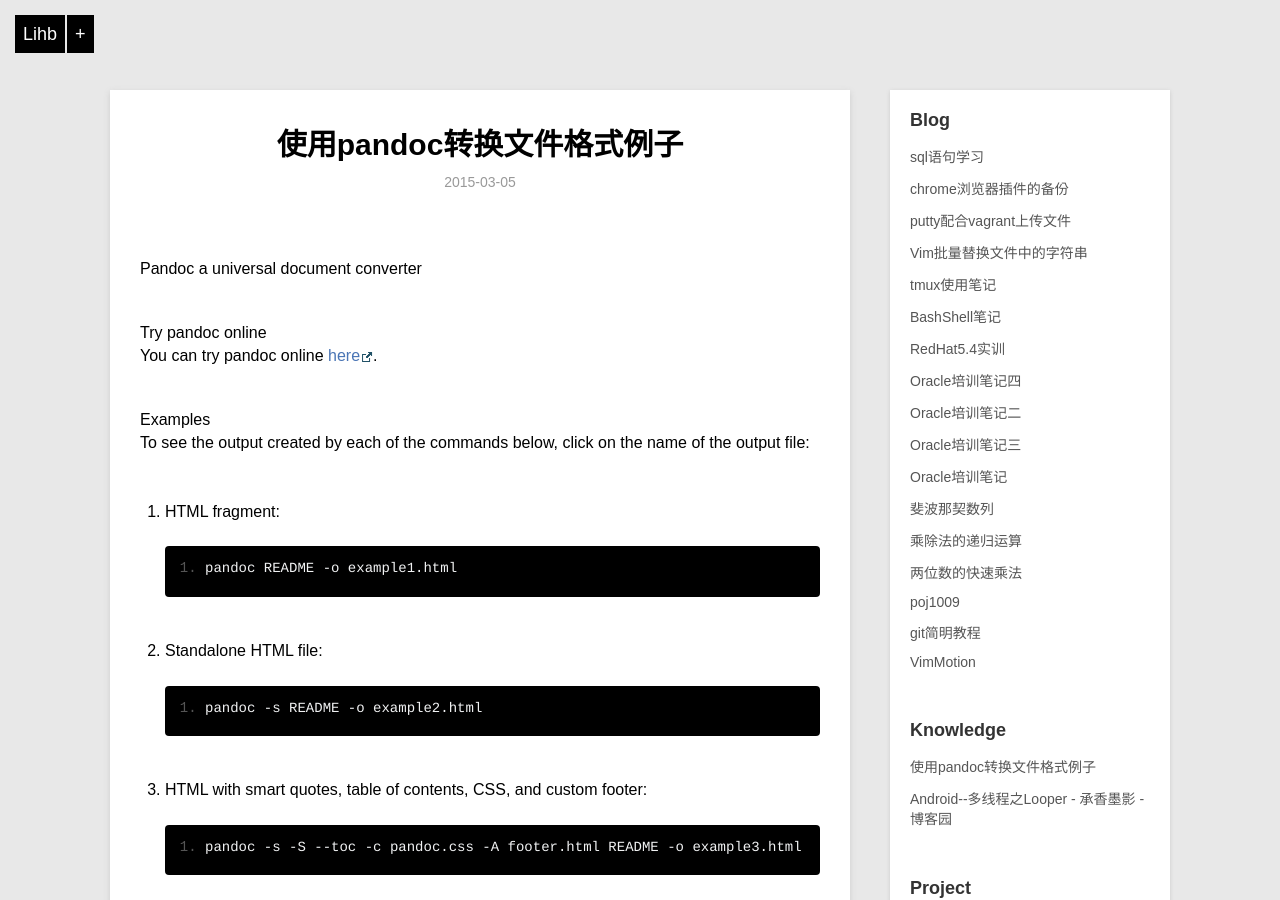
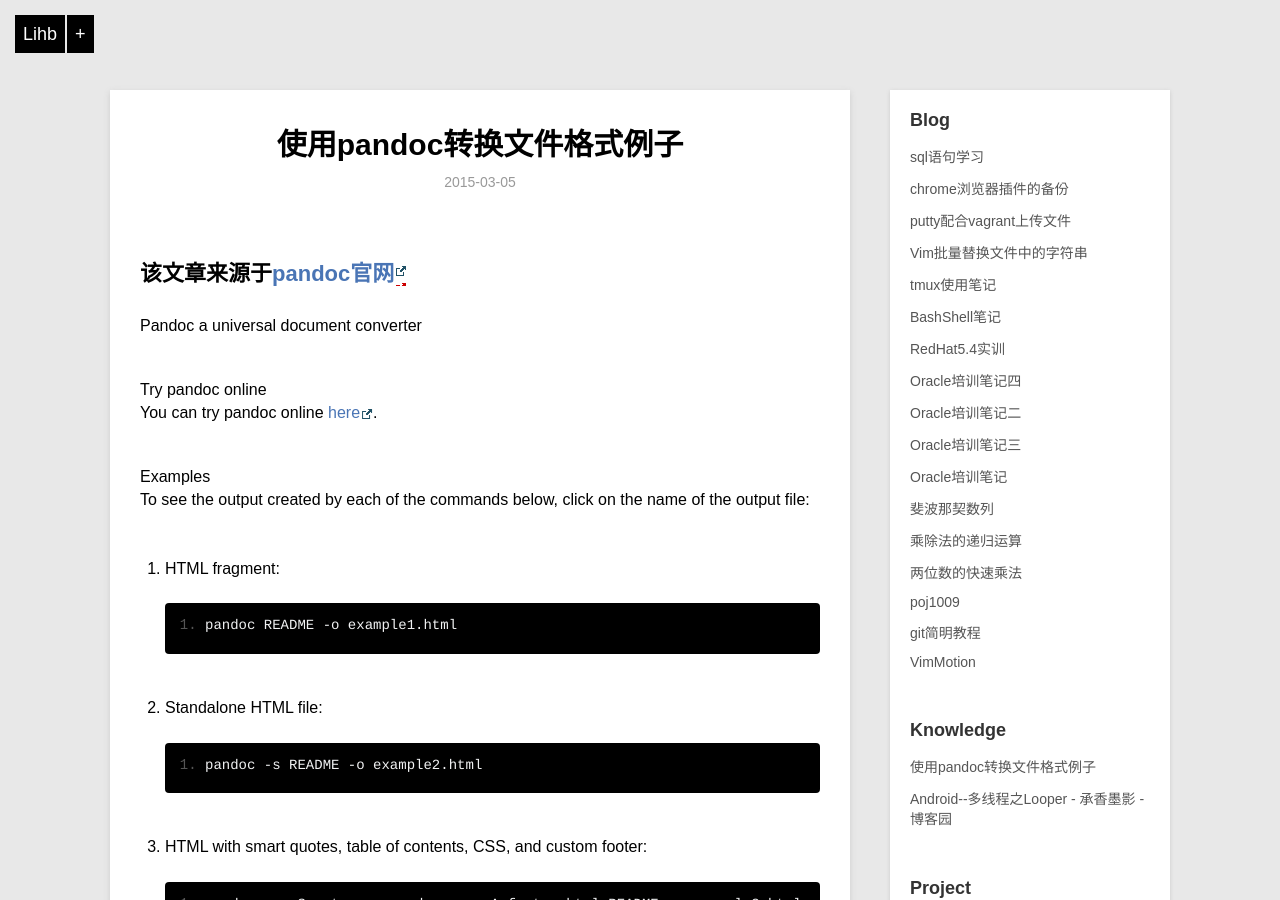
Before and after one commit to lihb/lihb.github.com, a Jekyll site: the page built from _posts/knowledge/2015-03-05-使用pandoc转换文件格式例子.md, in a window 1280 px wide and 900 px high. Built offline with Jekyll 4.4.1, drawn with Linux system fonts in a browser that asks for light colours; Markdown is read by kramdown in place of the engine named in the settings.

Commit message:
增加文章来源

```diff
--- a/_posts/knowledge/2015-03-05-使用pandoc转换文件格式例子.md
+++ b/_posts/knowledge/2015-03-05-使用pandoc转换文件格式例子.md
@@ -5,7 +5,8 @@ description: 使用pandoc转换文本文件的格式
 category: knowledge
 ---
 
-[](http://johnmacfarlane.net/pandoc)
+该文章来源于[pandoc官网](http://johnmacfarlane.net/pandoc)
+----------------------------------------------------------
 
 Pandoc a universal document converter
 
```
